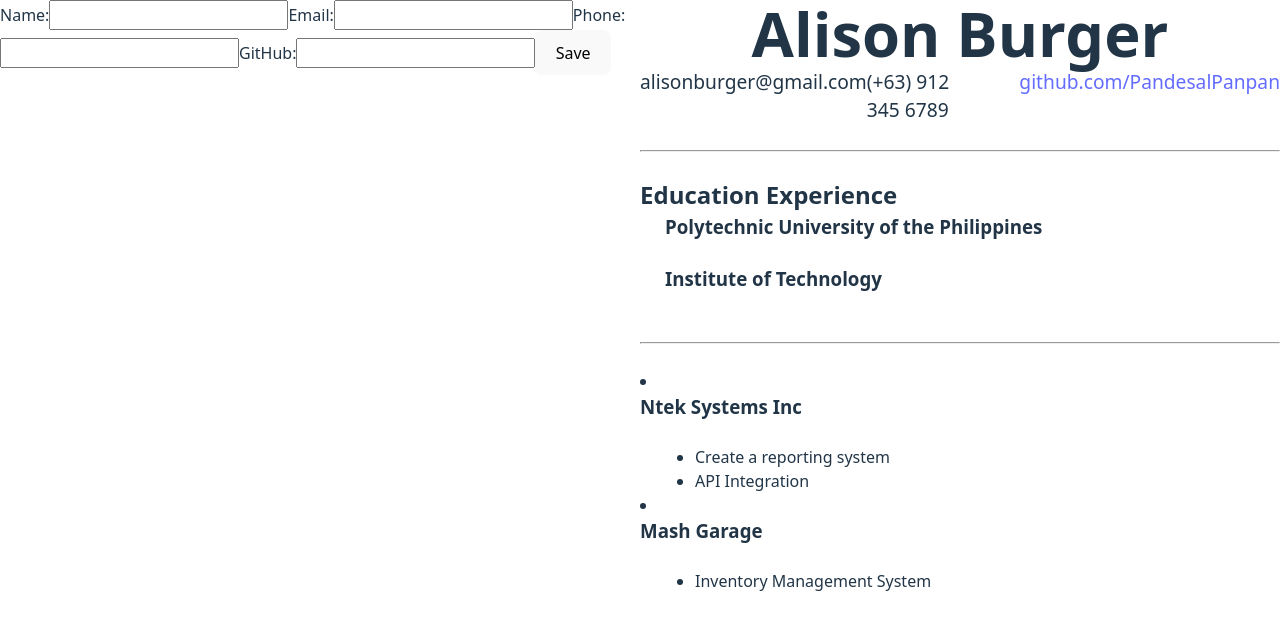
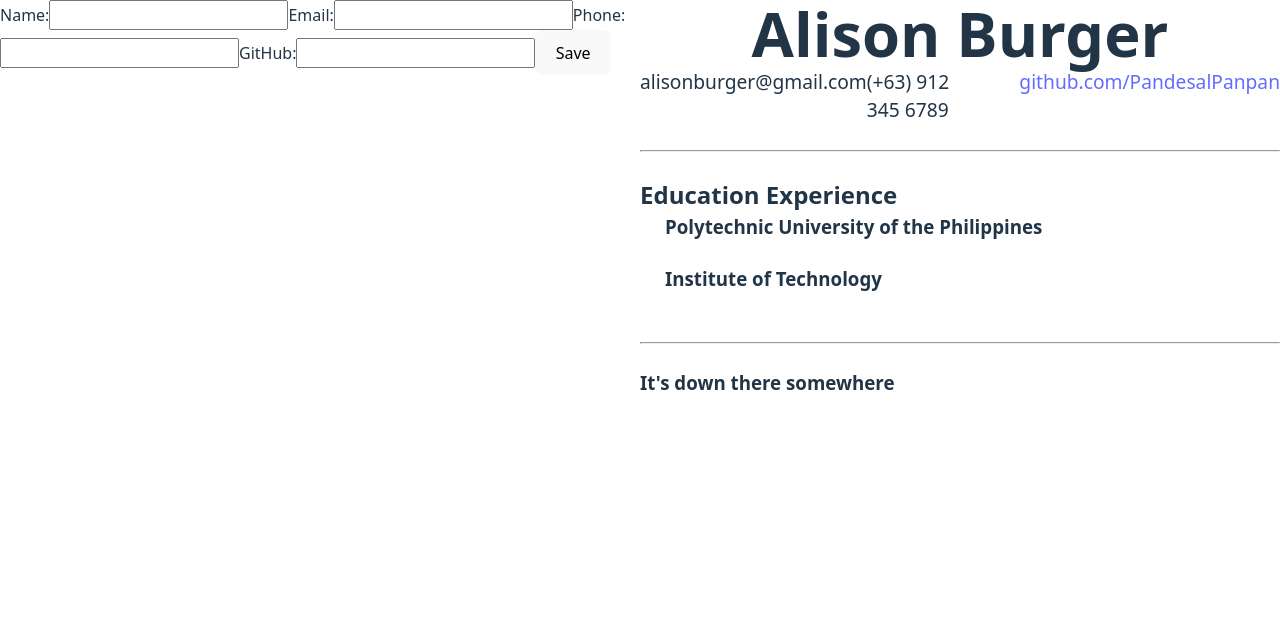
Before and after one commit to PandesalPanpan/cv-application, a React (Vite) app: page / in a window 1280 px wide. Shown: the top 630 px of the page. Built offline with nearby package versions, Linux system fonts and the light colour scheme.

Commit message:
Feat: Update EducationalExperiencePreview and PracticalExperiencePreview to handle empty states

```diff
--- a/src/components/previews/EducationalExperiencePreview.jsx
+++ b/src/components/previews/EducationalExperiencePreview.jsx
@@ -5,7 +5,7 @@ export default function EducationalExperiencePreview({
     return (
         <section className="education-experience-preview">
             <h2>Education Experience</h2>
-            {studies.map((study) => {
+            {studies ? studies.map((study) => {
                 return (
                     <li key={study.school + study.date + study.course}>
                         <div className="school-and-year">
@@ -15,7 +15,7 @@ export default function EducationalExperiencePreview({
                         <h4>{study.course}</h4>
                     </li>
                 )
-            })}
+            }) : <h3>Where's the money lebowski</h3>}
         </section>
     )
 }
--- a/src/components/previews/PracticalExperiencePreview.jsx
+++ b/src/components/previews/PracticalExperiencePreview.jsx
@@ -1,12 +1,12 @@
 export default function PracticalExperiencePreview({
-    jobs
+    companies
 }) {
 
     return (
         <section className="practical-experience-preview">
-            {jobs.map((job) => {
+            {companies ? companies.map((job) => {
                 return (
-                    <li key={job.company+job.date+job.position}>
+                    <li key={job.company+job.date+job.position} className="job-list">
                         <div className="company-information">
                             <div className="company-and-year">
                                 <h3>{job.company}</h3>
@@ -19,7 +19,7 @@ export default function PracticalExperiencePreview({
                         </ul>
                     </li>
                 )
-            })}
+            }): <h3>It's down there somewhere</h3>}
         </section>
     )
 }
```
